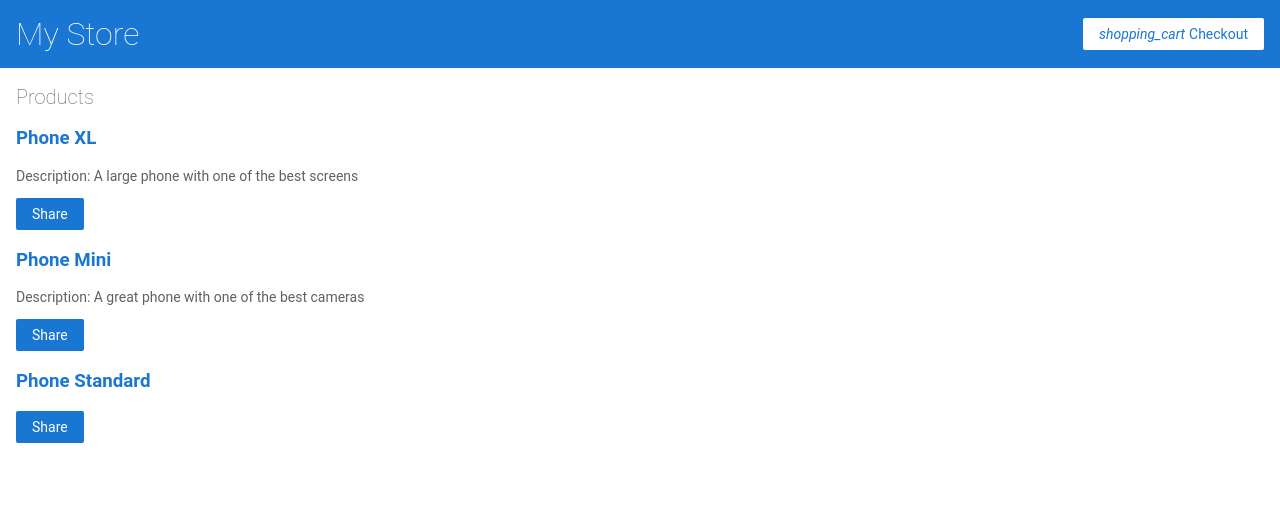
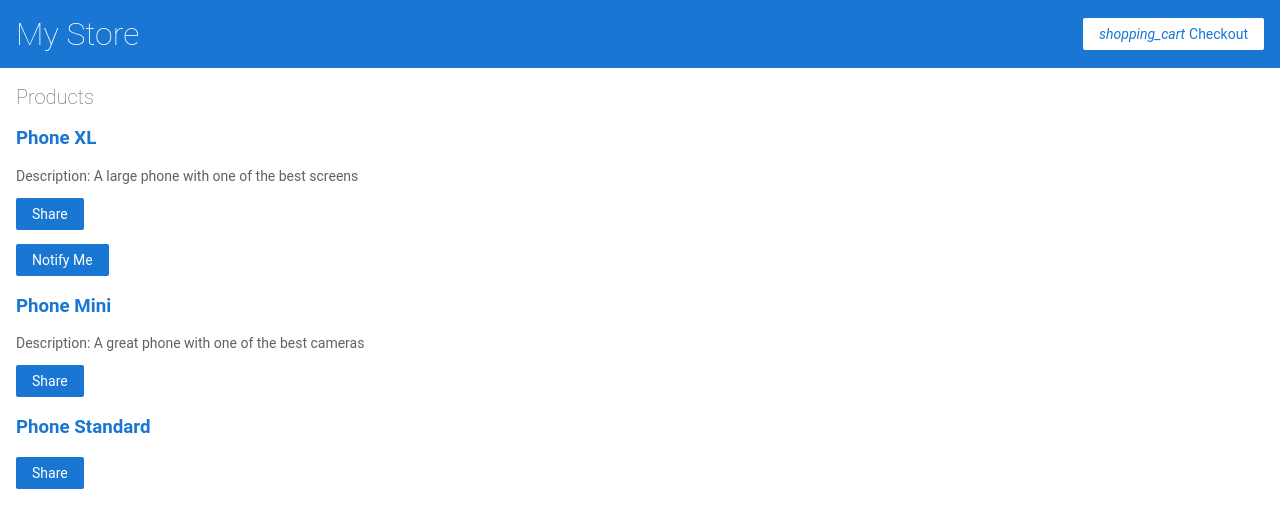
Before and after one commit to littlehorseboy/angular-beginner, an Angular app: page / in a window 1280 px wide. Shown: the top 528 px of the page. Built offline with nearby package versions, Linux system fonts and the light colour scheme.

Commit message:
feat: props 屬性 以及 事件
@Input @Output

new EventEmitter() | .emit()

```diff
--- a/src/app/app.module.ts
+++ b/src/app/app.module.ts
@@ -5,12 +5,14 @@ import { AppRoutingModule } from './app-routing.module';
 import { AppComponent } from './app.component';
 import { TopBarComponent } from './top-bar/top-bar.component';
 import { ProductListComponent } from './product-list/product-list.component';
+import { ProductAlertsComponent } from './product-alerts/product-alerts.component';
 
 @NgModule({
   declarations: [
     AppComponent,
     TopBarComponent,
-    ProductListComponent
+    ProductListComponent,
+    ProductAlertsComponent
   ],
   imports: [
     BrowserModule,
--- /dev/null
+++ b/src/app/product-alerts/product-alerts.component.html
@@ -0,0 +1,5 @@
+<p *ngIf="product.price > 700">
+  <button (click)="notify.emit()">
+    Notify Me
+  </button>
+</p>
--- /dev/null
+++ b/src/app/product-alerts/product-alerts.component.ts
@@ -0,0 +1,19 @@
+import {
+  Component, OnInit, Input, Output, EventEmitter,
+} from '@angular/core';
+
+@Component({
+  selector: 'app-product-alerts',
+  templateUrl: './product-alerts.component.html',
+  styleUrls: ['./product-alerts.component.scss']
+})
+export class ProductAlertsComponent implements OnInit {
+  @Input() product;
+  @Output() notify = new EventEmitter();
+
+  constructor() { }
+
+  ngOnInit(): void {
+  }
+
+}
--- a/src/app/product-list/product-list.component.html
+++ b/src/app/product-list/product-list.component.html
@@ -14,4 +14,10 @@
   <button (click)="share()">
     Share
   </button>
+
+  <app-product-alerts
+    [product]="product"
+    (notify)="onNotify()"
+  >
+  </app-product-alerts>
 </div>
--- a/src/app/product-list/product-list.component.ts
+++ b/src/app/product-list/product-list.component.ts
@@ -17,4 +17,8 @@ export class ProductListComponent implements OnInit {
   share() {
     window.alert('The product has been shared!');
   }
+
+  onNotify() {
+    window.alert('You will be notified when the product goes on sale');
+  }
 }
```
Also changed, not shown: src/app/product-alerts/product-alerts.component.scss (added), 1 other file (tests, documents, lock files or other folders).
